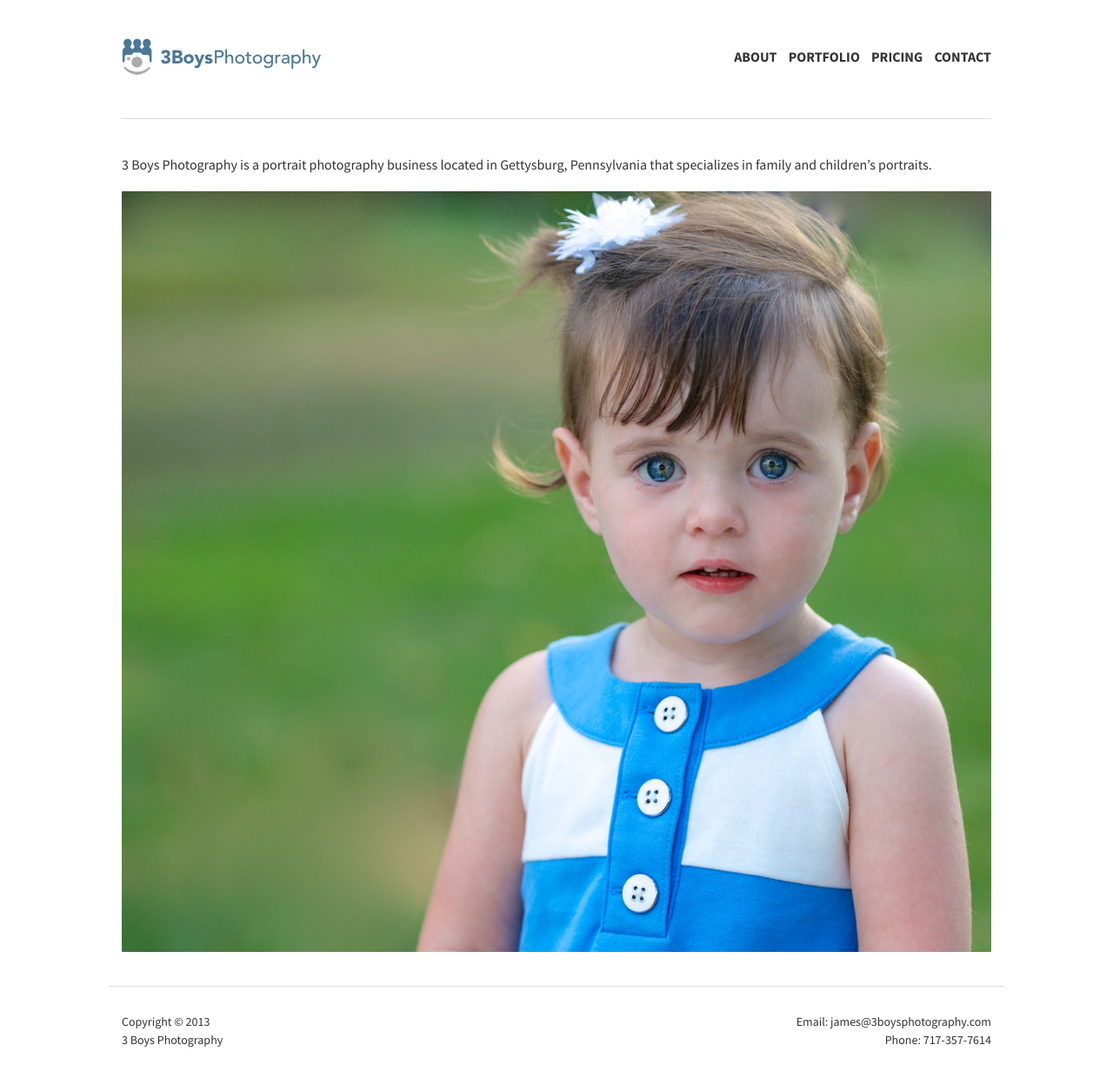
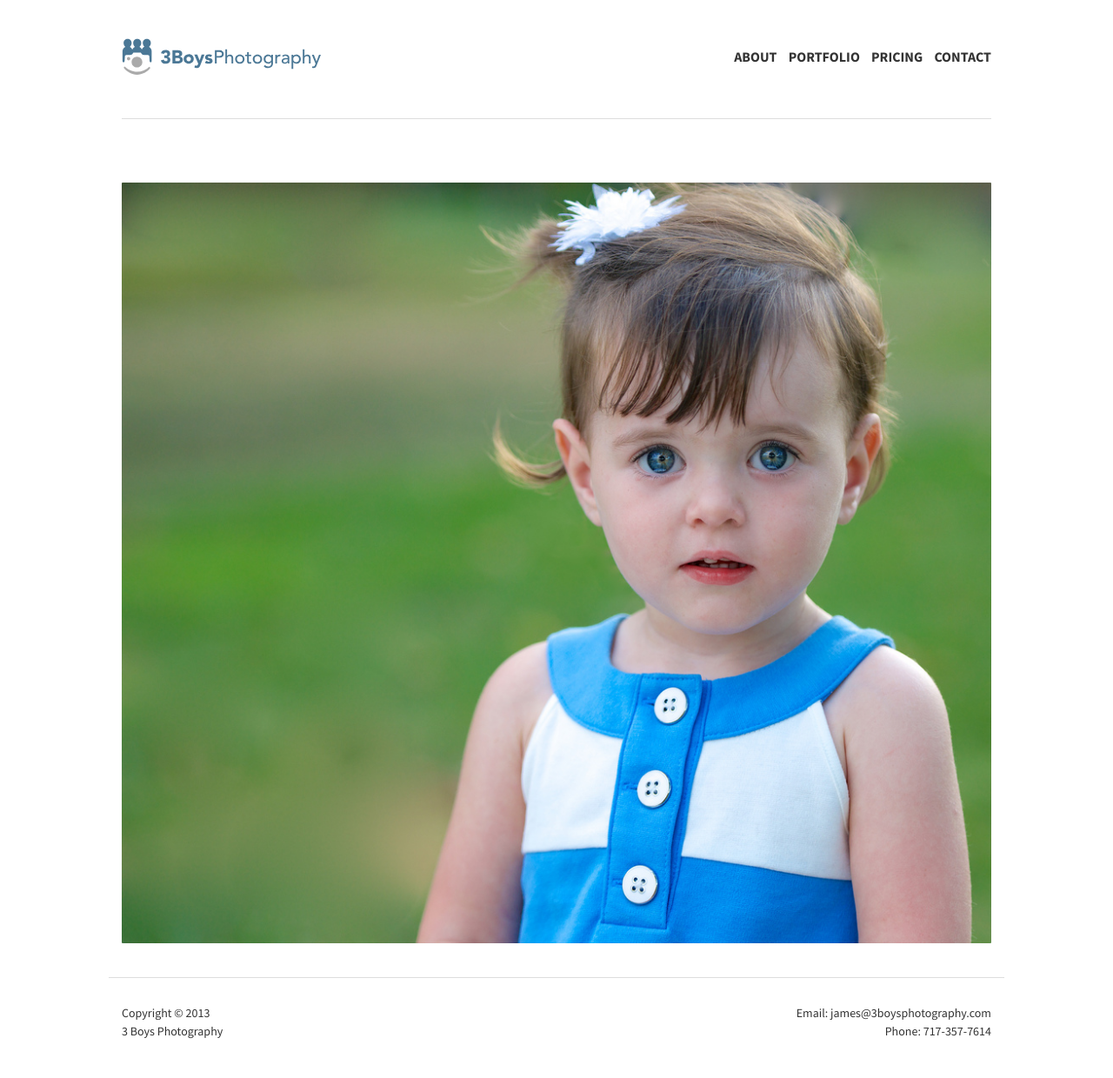
Before and after one commit to 3boysphotography/3boysphotography.github.io, a Jekyll site: the page built from index.md, in a window 1280 px wide. Shown: the whole page at 87% size. Built offline with Jekyll 4.4.1, drawn with Linux system fonts in a browser that asks for light colours; Markdown is read by kramdown in place of the engine named in the settings.

Commit message:
Update index.md

```diff
--- a/index.md
+++ b/index.md
@@ -6,4 +6,3 @@ keywords: photography, Gettysburg, Pennsylvania, portraits, family, children, ki
 images:
   - name: gettysburg_portrait_1.jpg
 ---
-3 Boys Photography is a portrait photography business located in Gettysburg, Pennsylvania that specializes in family and children's portraits.
```
